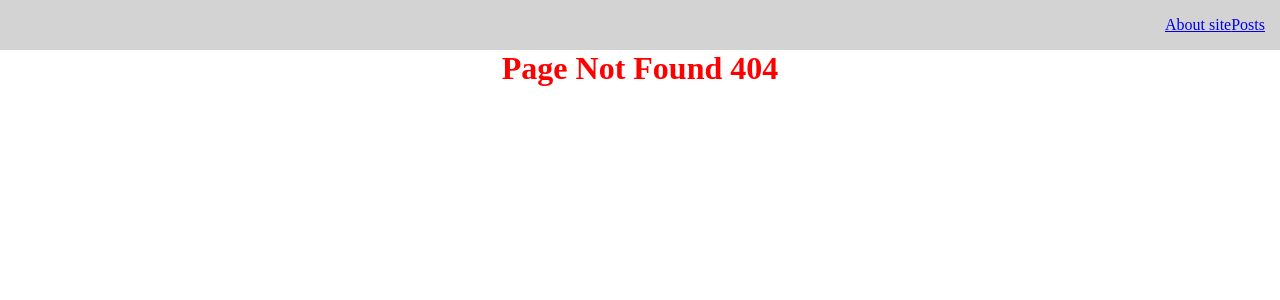
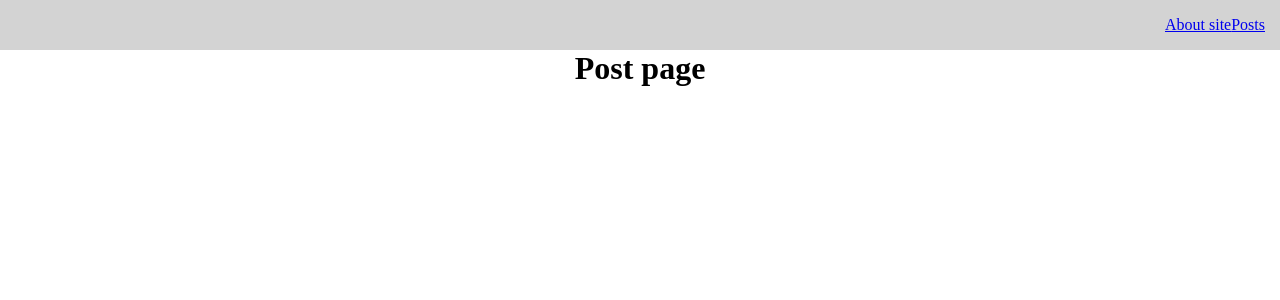
Before and after one commit to Dmytro27Ind/react-course, a React (Create React App) app: page /posts/1 in a window 1280 px wide. Before the commit this address led to /error. Shown: the top 300 px of the page. Built offline with nearby package versions, Linux system fonts and the light colour scheme.

Commit message:
React router navigate

```diff
--- a/src/components/AppRouter.jsx
+++ b/src/components/AppRouter.jsx
@@ -2,6 +2,7 @@
 import { Routes, Route, Navigate } from "react-router-dom";
 import About from "../components/UI/pages/About";
 import Posts from "../components/UI/pages/Posts";
+import PostIdPage from "../components/UI/pages/PostIdPage";
 import Error from "../components/UI/pages/Error";
 
 function AppRouter() {
@@ -9,6 +10,7 @@
     <Routes>
         <Route exact path="/about" element={<About/>}/>
         <Route exact path="/posts" element={<Posts/>}/>
+        <Route exact path="/posts/:id" element={<PostIdPage/>}/>
         <Route exact path="/error" element={<Error/>}/>
         {/* 👇️ only match this when no other routes match */}
         <Route path="*" element={<Navigate to="/error"/>} />
--- a/src/components/PostItem.jsx
+++ b/src/components/PostItem.jsx
@@ -1,8 +1,11 @@
 import React from "react";
 import MyButton from "./UI/button/MyButton";
+import {useNavigate} from "react-router-dom";
 
 const PostItem = (props) => {
     // console.log(props)
+
+    const navigate = useNavigate()
 
     return (
         <div className="post">
@@ -13,7 +16,12 @@
                 </div>
             </div>
             <div className="post__btns">
-                <MyButton onClick={() => props.remove(props.post)}>Delete</MyButton>
+                <MyButton onClick={() => navigate(`/posts/${props.post.id}`)}>
+                    Open
+                </MyButton>
+                <MyButton onClick={() => props.remove(props.post)}>
+                    Delete
+                </MyButton>
             </div>
         </div>
     )
--- /dev/null
+++ b/src/components/UI/pages/PostIdPage.jsx
@@ -0,0 +1,11 @@
+import React from 'react'
+
+function PostIdPage() {
+  return (
+    <div>
+        <h1>Post page</h1>
+    </div>
+  )
+}
+
+export default PostIdPage
--- a/src/styles/App.css
+++ b/src/styles/App.css
@@ -21,6 +21,10 @@
     margin-top: 15px;
     justify-content: space-between;
     align-items: center;
+}
+
+.post__btns {
+    display: flex;
 }
 
 .post-enter {
```
